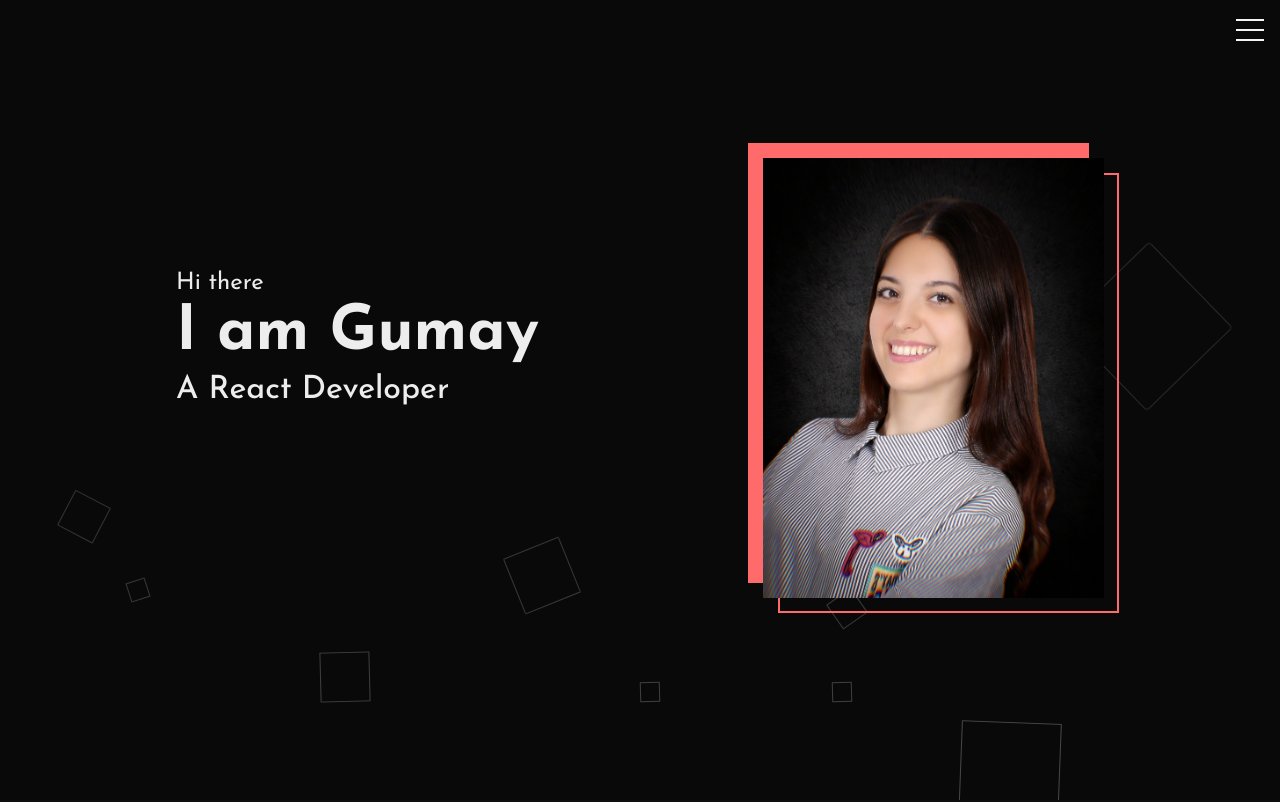
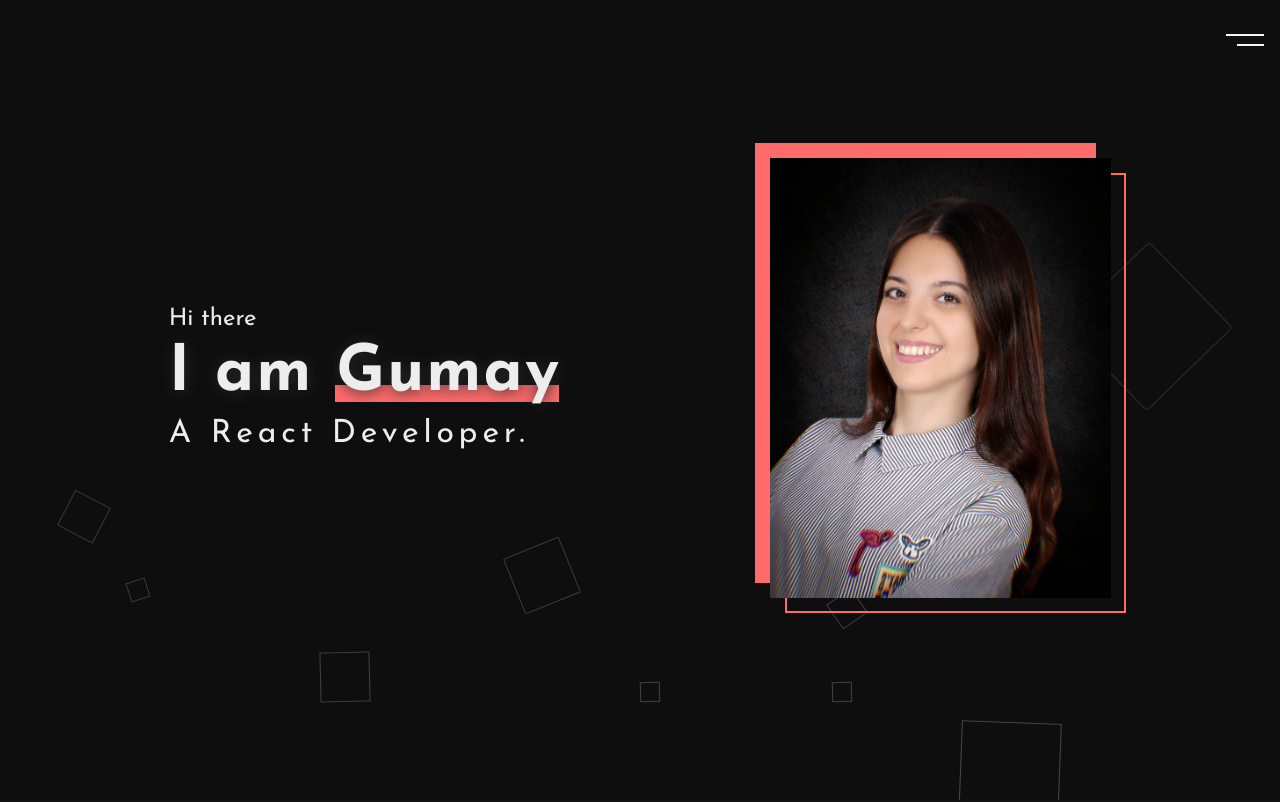
Before and after one commit to Humai88/portfolio, a React (Create React App) app: page / in a window 1280 px wide. Shown: the top 802 px of the page. Built offline with nearby package versions, Linux system fonts and the light colour scheme.

Commit message:
Finish section 1

```diff
--- a/public/index.html
+++ b/public/index.html
@@ -24,7 +24,7 @@
       work correctly both with client-side routing and a non-root public URL.
       Learn how to configure a non-root public URL by running `npm run build`.
     -->
-    <title>React App</title>
+    <title>Portfolio</title>
   </head>
   <body>
     <noscript>You need to enable JavaScript to run this app.</noscript>
--- a/src/components/contacts/Contacts.module.scss
+++ b/src/components/contacts/Contacts.module.scss
@@ -6,7 +6,7 @@
 
   h2 {
     @include header;
-    margin-bottom: -2rem;
+    margin-bottom: -3rem;
     @include media-query("max", $palm-start) {
       font-size: 2.4rem;
       padding: 4rem 0 5rem 0;
@@ -15,7 +15,8 @@
   .btn {
     color: $color-fourth;
     border: 1px solid $color-fourth;
-    margin-bottom: 5rem;
+    margin-bottom: 8rem;
+    margin-top: 1rem;
     padding: 11px 44px;
   }
 }
--- a/src/components/header/Navigation.module.scss
+++ b/src/components/header/Navigation.module.scss
@@ -71,8 +71,8 @@
     top: 0;
     right: 0;
     z-index: 3;
-    width: 60px;
-    height: 60px;
+    width: 70px;
+    height: 70px;
     padding: 1rem;
     background: transparent;
     display: flex;
@@ -92,14 +92,15 @@
   }
 }
 
-.wrapper .hamburger > div::before,
+// .wrapper .hamburger > div::before,
 .wrapper .hamburger > div::after {
   content: "";
   position: absolute;
   z-index: 3;
   top: -10px;
-  width: 100%;
+  width: 70%;
   height: 2px;
+  right: 0;
   background: inherit;
 }
 
--- a/src/components/main/Main.module.scss
+++ b/src/components/main/Main.module.scss
@@ -15,16 +15,21 @@
 
     .subheader {
       font-size: 1.5rem;
-      margin-bottom: 0.5rem;
+      margin-bottom: 0.7rem;
+      margin-top: 5rem;
       @include media-query("max", $palm-start) {
         font-size: 1.3rem;
-        margin-top: 1rem;
+        margin-top: 2rem;
       }
     }
     h1 {
-      font-size: 3.9rem;
+      font-size: 4rem;
       font-weight: 700;
       margin-bottom: 0.5rem;
+      z-index: 2;
+      position: relative;
+      letter-spacing: 2px;
+      text-shadow: 1px 1px 15px rgb(41, 41, 41);
       @include media-query("max", $palm-start) {
         font-size: 2rem;
       }
@@ -33,10 +38,54 @@
       }
     }
     .descr {
-      font-size: 2rem;
-      font-weight: 500;
       @include media-query("max", $palm-start) {
         font-size: 1.3rem;
+      }
+    }
+    .descr {
+      font-size: 2rem;
+      font-weight: 400;
+      color: $color-body;
+      overflow: hidden;
+      border-right: 0.15em solid $color-body;
+      white-space: nowrap;
+      margin: 0 auto;
+      margin-top: 1rem;
+      letter-spacing: 0.15em;
+      animation: typing 3.5s steps(30, end), blink-caret 0.5s step-end infinite;
+    }
+
+    /* The typing effect */
+    @keyframes typing {
+      from {
+        width: 0;
+      }
+      to {
+        width: 100%;
+      }
+    }
+
+    /* The typewriter cursor effect */
+    @keyframes blink-caret {
+      from,
+      to {
+        border-color: transparent;
+      }
+      50% {
+        border-color: $color-body;
+      }
+    }
+    .underline {
+      background-color: $color-third;
+      width: 57%;
+      position: relative;
+      z-index: 1;
+      margin-top: -7.4%;
+      margin-left: 42.5%;
+      height: 1.1rem;
+      @include media-query("max", $palm-start) {
+        margin-top: -10.7%;
+        height: 0.8rem;
       }
     }
 
@@ -94,7 +143,7 @@
         bottom: -15px;
         right: -15px;
         @include media-query("max", $palm-start) {
-          bottom: 70px;
+          bottom: 75px;
           right: -15px;
         }
       }
--- a/src/components/main/Main.tsx
+++ b/src/components/main/Main.tsx
@@ -23,7 +23,8 @@ export const Main = () => {
         <div className={styles.descrWrapper}>
           <p className={styles.subheader}>Hi there</p>
           <h1>I am Gumay</h1>
-          <p className={styles.descr}>A React Developer</p>
+          <div className={styles.underline}></div>
+          <p className={styles.descr}>A React Developer.</p>
         </div>
 
         <div className={styles.wrapImage}>
--- a/src/components/remote/RemoteJob.module.scss
+++ b/src/components/remote/RemoteJob.module.scss
@@ -9,7 +9,7 @@
   .btn {
     color: $color-fourth;
     border: 1px solid $color-fourth;
-    margin-bottom: 5rem;
+    margin-bottom: 8rem;
     padding: 11px 44px;
     @include media-query("max", $palm-start) {
       padding: 9px 38px;
--- a/src/components/skills/Skill.module.scss
+++ b/src/components/skills/Skill.module.scss
@@ -1,8 +1,9 @@
 @import "./../../scss//global.scss";
 .wrapper {
-  color: $color-fourth;
-  margin-bottom: 7rem;
+  color: $color-body;
+  margin-bottom: 8rem;
   max-width: 21rem;
+  margin-top: -2rem;
   @include media-query("max", $palm-start) {
     margin-bottom: 5rem;
   }
@@ -10,7 +11,6 @@
     width: 7rem;
     height: 7rem;
     background-color: $color-fourth;
-    margin-bottom: 5rem;
     margin: 0 auto;
   }
   .header {
@@ -26,6 +26,7 @@
     font-size: 1.5rem;
     text-align: center;
     padding: 0 0.9rem;
+
     @include media-query("max", $palm-start) {
       font-size: 1.2rem;
     }
--- a/src/components/works/Work.module.scss
+++ b/src/components/works/Work.module.scss
@@ -1,7 +1,7 @@
 @import "./../../scss//global.scss";
 .wrapper {
   color: $color-body;
-  margin-bottom: 7rem;
+  margin-bottom: 6rem;
   max-width: 23rem;
   background-color: $color-first;
   @include media-query("max", $palm-start) {
--- a/src/components/works/WorksSection.tsx
+++ b/src/components/works/WorksSection.tsx
@@ -4,7 +4,7 @@ import styles from "./WorksSection.module.scss";
 export const WorksSection = () => {
   return (
     <div id="works" className={styles.wrapper}>
-      <h2>My Works</h2>
+      <h2>Projects</h2>
       <div className={styles.container}>
         <Work />
         <Work />
--- a/src/scss/_mixins.scss
+++ b/src/scss/_mixins.scss
@@ -31,7 +31,8 @@
 
 @mixin header {
   font-family: $josefin;
-  color: $color-fourth;
+  color: $color-body;
+  letter-spacing: 2px;
   font-size: 3.3rem;
   text-align: center;
   font-weight: 600;
--- a/src/scss/_vars.scss
+++ b/src/scss/_vars.scss
@@ -4,8 +4,8 @@ $color-first: #f1ecc3;
 $color-second: #fdd2bf;
 $color-third: #ff6b6b;
 $color-fourth: #707070;
-$color-bg: #090909;
-$color-bg2: rgb(15, 15, 15);
+$color-bg: #0f0e0e;
+$color-bg2: rgb(20, 20, 20);
 
 // breakpoints
 $mob-start: 374px;
```
